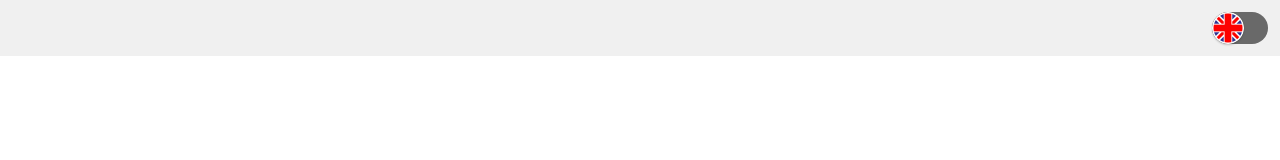
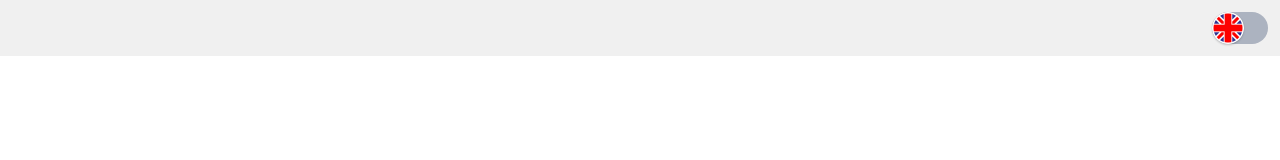
Before and after one commit to MSzostaq/tic-tac-toe, a React (Create React App) app: page /menu#/ in a window 1280 px wide. Shown: the top 160 px of the page. Built offline with nearby package versions, Linux system fonts and the light colour scheme.

Commit message:
changed LanguageToggle background-color

```diff
--- a/src/components/LanguageToggle.jsx
+++ b/src/components/LanguageToggle.jsx
@@ -4,7 +4,7 @@ import pl_circle from "assets/pl_circle.png";
 import uk_circle from "assets/uk_circle.png";
 
 const ToggleButton = styled.button`
-  background-color: #696969;
+  background-color: ${({ theme }) => theme.colors.darkPurple};
   border-radius: 16px;
   display: flex;
   align-items: center;
```
